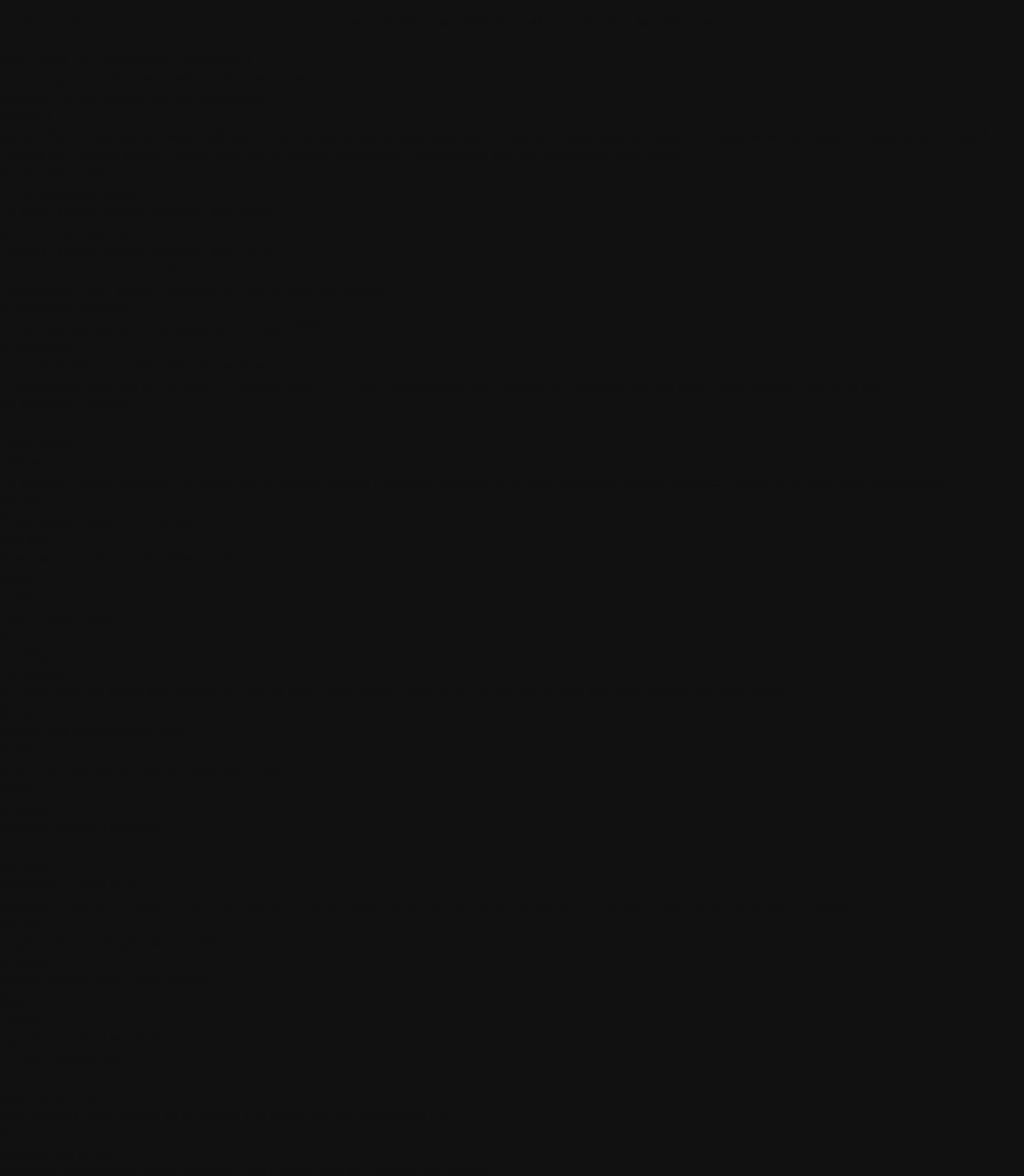
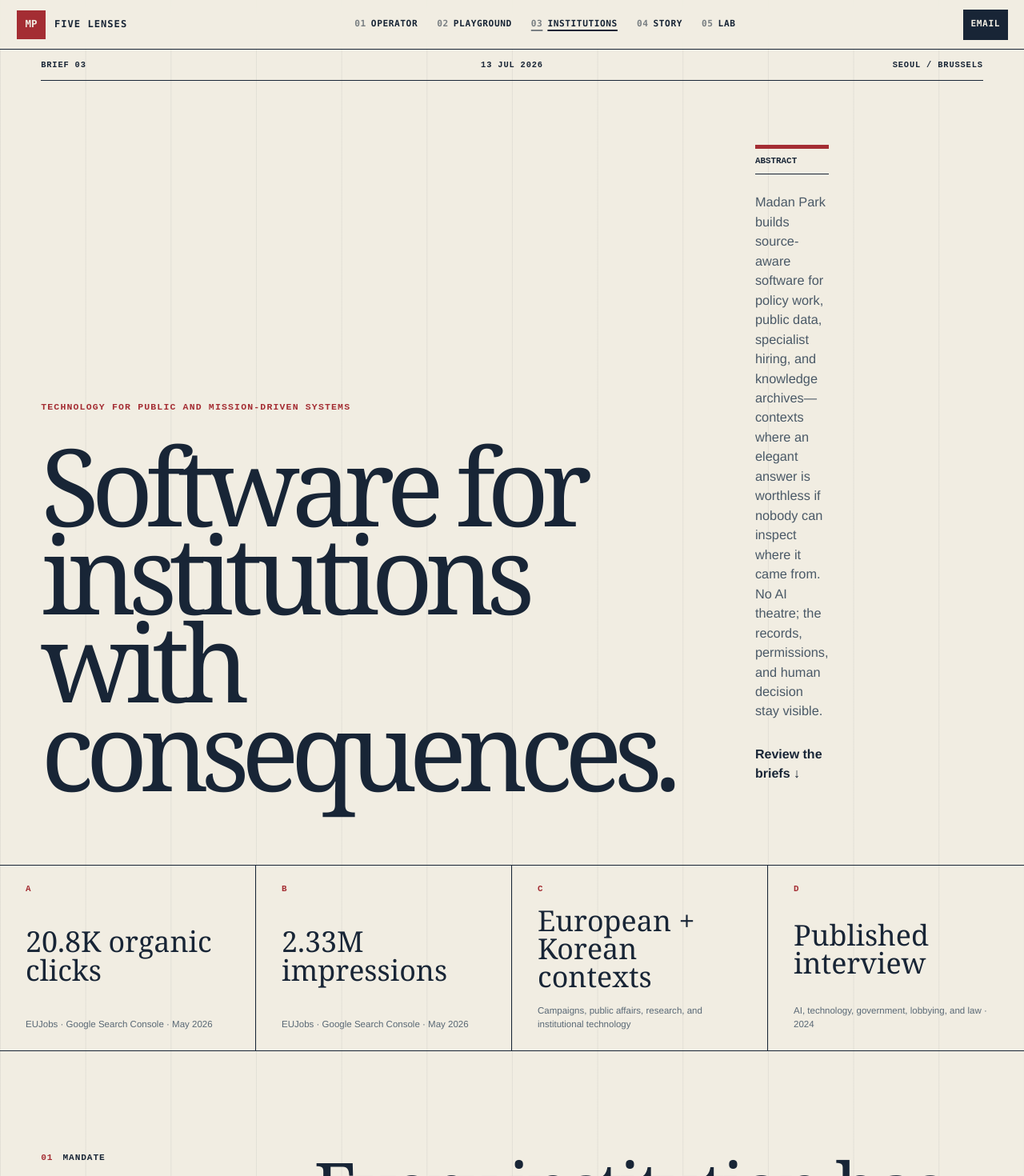
Before and after one commit to MadanChaollaPark/madanpark.com, a Next.js app: page /institutions in a window 1280 px wide. Shown: the top 1470 px of the page at 80% size. Built offline with nearby package versions, Linux system fonts and the light colour scheme.

Commit message:
design: style the institutional briefing

```diff
--- a/app/globals.css
+++ b/app/globals.css
@@ -998,3 +998,178 @@
 .kawaii-cta p { margin: 0; color: var(--kw-pink); font-weight: 900; }
 .kawaii-cta h2 { max-width: 13ch; margin: 18px 0 32px; font-size: clamp(3rem, 8vw, 7rem); line-height: 0.9; letter-spacing: -0.06em; }
 .kawaii-site .route-footer { background: #fffdf8; }
+
+/* Swiss institutional briefing */
+
+.institution-site {
+  --ins-paper: #f1ede2;
+  --ins-ink: #182536;
+  --ins-red: #a42d33;
+  --ins-blue: #5d738c;
+  min-height: 100vh;
+  color: var(--ins-ink);
+  background:
+    linear-gradient(90deg, rgba(24,37,54,0.065) 1px, transparent 1px),
+    var(--ins-paper);
+  background-size: calc(100vw / 12) auto;
+  font-family: "Helvetica Neue", Arial, sans-serif;
+}
+
+.institution-site .lens-nav {
+  color: var(--ins-ink);
+  background: rgba(241,237,226,0.94);
+  backdrop-filter: blur(16px);
+}
+
+.institution-site .lens-brand > span { color: var(--ins-paper); background: var(--ins-red); }
+.institution-site .lens-contact { color: var(--ins-paper); background: var(--ins-ink); }
+
+.institution-hero {
+  min-height: calc(100vh - 62px);
+  display: grid;
+  align-content: space-between;
+  padding: 0 clamp(20px, 4vw, 58px) clamp(46px, 7vw, 94px);
+  border-bottom: 1px solid var(--ins-ink);
+}
+
+.institution-issue {
+  display: grid;
+  grid-template-columns: repeat(3, 1fr);
+  padding-block: 14px;
+  border-bottom: 1px solid var(--ins-ink);
+  font: 700 0.65rem/1 ui-monospace, monospace;
+  letter-spacing: 0.08em;
+}
+
+.institution-issue span:nth-child(2) { text-align: center; }
+.institution-issue span:last-child { text-align: right; }
+
+.institution-hero-grid {
+  display: grid;
+  grid-template-columns: 0.68fr 0.32fr;
+  align-items: end;
+  gap: clamp(40px, 8vw, 130px);
+  padding-top: 80px;
+}
+
+.institution-kicker {
+  margin: 0;
+  color: var(--ins-red);
+  font: 800 0.72rem/1.3 ui-monospace, monospace;
+  letter-spacing: 0.1em;
+  text-transform: uppercase;
+}
+
+.institution-hero h1 {
+  max-width: 11ch;
+  margin: 34px 0 0;
+  font-family: Georgia, "Times New Roman", serif;
+  font-size: clamp(4.2rem, 10.5vw, 10.8rem);
+  font-weight: 400;
+  line-height: 0.82;
+  letter-spacing: -0.075em;
+}
+
+.institution-abstract { padding-bottom: 1vw; border-top: 5px solid var(--ins-red); }
+.institution-abstract > span { display: block; padding: 10px 0; border-bottom: 1px solid var(--ins-ink); font: 700 0.68rem/1 ui-monospace, monospace; text-transform: uppercase; }
+.institution-abstract p { margin: 22px 0 30px; color: #4a5967; font-size: 1.02rem; }
+.institution-abstract a { font-weight: 800; text-underline-offset: 4px; }
+
+.institution-signals {
+  display: grid;
+  grid-template-columns: repeat(4, 1fr);
+  border-bottom: 1px solid var(--ins-ink);
+}
+
+.institution-signals article {
+  min-height: 180px;
+  display: grid;
+  align-content: space-between;
+  gap: 16px;
+  padding: 24px clamp(16px, 2.5vw, 34px);
+  border-right: 1px solid var(--ins-ink);
+}
+
+.institution-signals article:last-child { border-right: 0; }
+.institution-signals article > span { color: var(--ins-red); font: 800 0.68rem/1 ui-monospace, monospace; }
+.institution-signals article strong { font-family: Georgia, serif; font-size: clamp(1.5rem, 2.8vw, 2.8rem); font-weight: 400; line-height: 0.98; }
+.institution-signals article p { margin: 0; color: #596875; font-size: 0.72rem; }
+
+.institution-thesis,
+.institution-briefs,
+.institution-method,
+.institution-experience,
+.institution-offer {
+  display: grid;
+  grid-template-columns: 0.24fr 0.76fr;
+  gap: clamp(30px, 6vw, 100px);
+  padding: clamp(80px, 10vw, 145px) clamp(20px, 4vw, 58px);
+  border-bottom: 1px solid var(--ins-ink);
+}
+
+.institution-section-label {
+  display: flex;
+  gap: 12px;
+  align-items: flex-start;
+  font: 800 0.7rem/1 ui-monospace, monospace;
+  letter-spacing: 0.08em;
+  text-transform: uppercase;
+}
+
+.institution-section-label span { color: var(--ins-red); }
+
+.institution-thesis h2 {
+  max-width: 18ch;
+  margin: 0;
+  font-family: Georgia, serif;
+  font-size: clamp(3rem, 7vw, 7.6rem);
+  font-weight: 400;
+  line-height: 0.92;
+  letter-spacing: -0.055em;
+}
+
+.institution-thesis div:last-child > p {
+  max-width: 62ch;
+  margin: 38px 0 0;
+  color: #556473;
+  font-size: 1.1rem;
+}
+
+.brief-list { border-top: 1px solid var(--ins-ink); }
+.brief-list article { display: grid; grid-template-columns: 0.08fr 0.26fr 0.31fr 0.24fr 0.11fr; gap: 22px; align-items: start; padding: 30px 0; border-bottom: 1px solid var(--ins-ink); }
+.brief-index { color: var(--ins-red); font: 800 0.72rem/1 ui-monospace, monospace; }
+.brief-title span { color: var(--ins-blue); font: 700 0.64rem/1 ui-monospace, monospace; text-transform: uppercase; }
+.brief-title h3 { margin: 8px 0 0; font-family: Georgia, serif; font-size: clamp(1.5rem, 2.4vw, 2.4rem); font-weight: 400; line-height: 1; }
+.brief-list article > p { margin: 0; color: #53616e; font-size: 0.9rem; }
+.brief-list dl { margin: 0; }
+.brief-list dl div { display: grid; grid-template-columns: 0.7fr 1.3fr; gap: 8px; padding: 5px 0; border-bottom: 1px dotted rgba(24,37,54,0.45); font-size: 0.68rem; }
+.brief-list dt { font: 700 0.62rem/1.4 ui-monospace, monospace; text-transform: uppercase; }
+.brief-list dd { margin: 0; }
+.brief-list article > a,
+.brief-boundary { font: 800 0.64rem/1.4 ui-monospace, monospace; text-transform: uppercase; }
+
+.method-matrix { display: grid; grid-template-columns: repeat(2, 1fr); border-top: 1px solid var(--ins-ink); border-left: 1px solid var(--ins-ink); }
+.method-matrix article { min-height: 270px; padding: 28px; border-right: 1px solid var(--ins-ink); border-bottom: 1px solid var(--ins-ink); }
+.method-matrix article > span { color: var(--ins-red); font: 800 0.7rem/1 ui-monospace, monospace; }
+.method-matrix h3 { max-width: 10ch; margin: 58px 0 12px; font-family: Georgia, serif; font-size: clamp(1.8rem, 3.5vw, 3.6rem); font-weight: 400; line-height: 0.95; }
+.method-matrix p { max-width: 42ch; margin: 0; color: #53616e; font-size: 0.9rem; }
+
+.experience-grid { display: grid; grid-template-columns: repeat(3, 1fr); gap: 24px; }
+.experience-grid article { padding-top: 14px; border-top: 5px solid var(--ins-ink); }
+.experience-grid article:nth-child(2) { border-color: var(--ins-red); }
+.experience-grid article:nth-child(3) { border-color: var(--ins-blue); }
+.experience-grid h3 { margin: 12px 0 4px; font-family: Georgia, serif; font-size: clamp(2rem, 4vw, 4.6rem); font-weight: 400; }
+.experience-grid span { color: var(--ins-red); font: 700 0.64rem/1 ui-monospace, monospace; text-transform: uppercase; }
+.experience-grid p { color: #556473; font-size: 0.9rem; }
+
+.institution-offer { color: var(--ins-paper); background: var(--ins-ink); }
+.institution-offer > div:first-child p { margin: 0; color: #b5c6d8; font: 700 0.7rem/1 ui-monospace, monospace; text-transform: uppercase; }
+.institution-offer h2 { margin: 24px 0 0; font-family: Georgia, serif; font-size: clamp(3.8rem, 8vw, 8.5rem); font-weight: 400; line-height: 0.9; }
+.institution-offer > div:last-child > p { max-width: 62ch; margin: 0 0 30px; color: #cdd7df; font-size: 1.05rem; }
+.institution-offer ul { margin: 0 0 36px; padding: 0; list-style: none; border-top: 1px solid #7b8794; }
+.institution-offer li { padding: 10px 0; border-bottom: 1px solid #7b8794; font-size: 0.8rem; }
+.institution-offer a { color: var(--ins-paper); font-weight: 800; text-underline-offset: 5px; }
+
+.institution-disclosure { display: grid; grid-template-columns: 0.24fr 0.76fr; gap: 40px; padding: 26px clamp(20px, 4vw, 58px); color: var(--ins-paper); background: var(--ins-red); font-size: 0.72rem; }
+.institution-disclosure p { max-width: 80ch; margin: 0; }
+.institution-site .route-footer { background: var(--ins-paper); }
```
